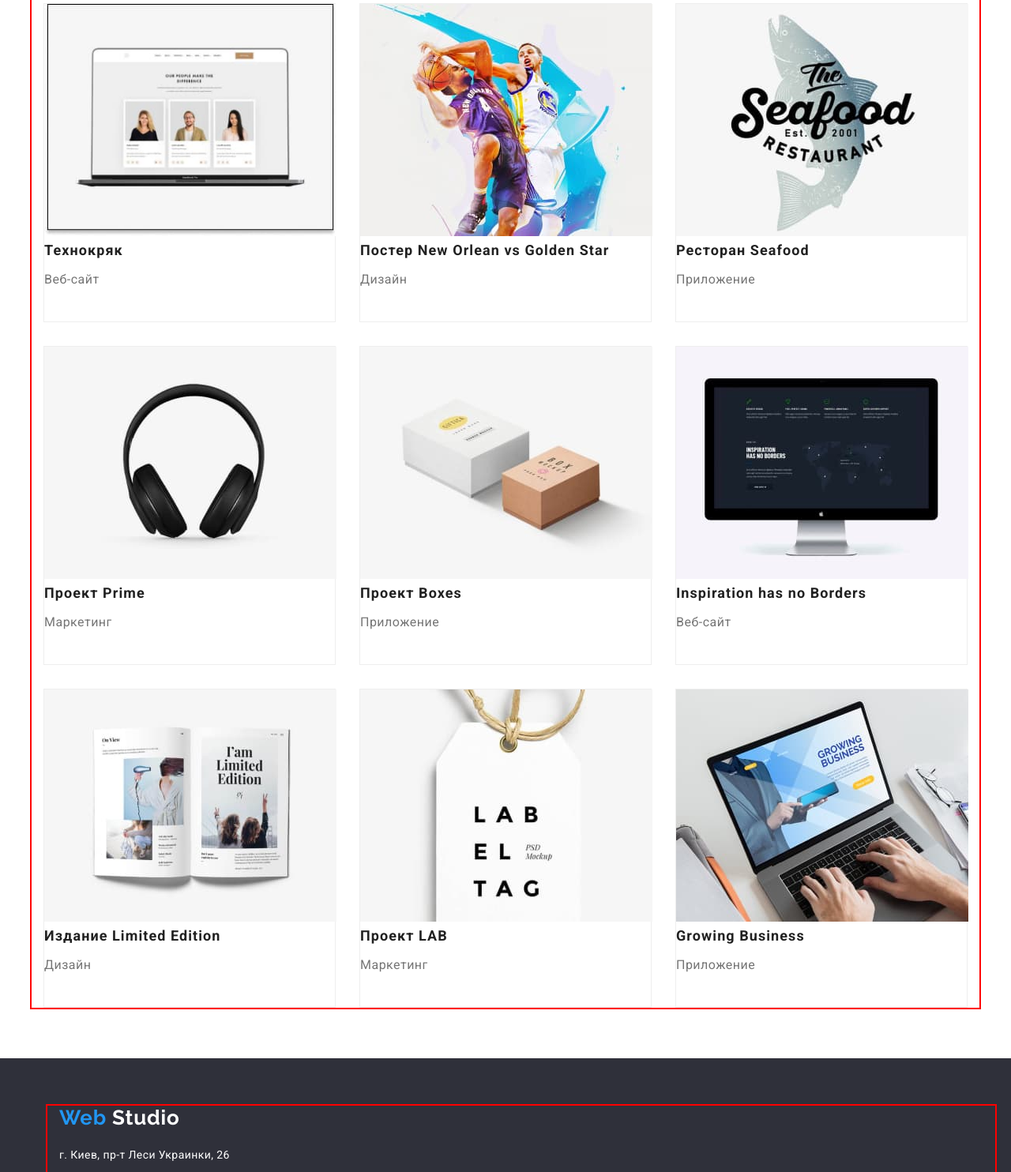
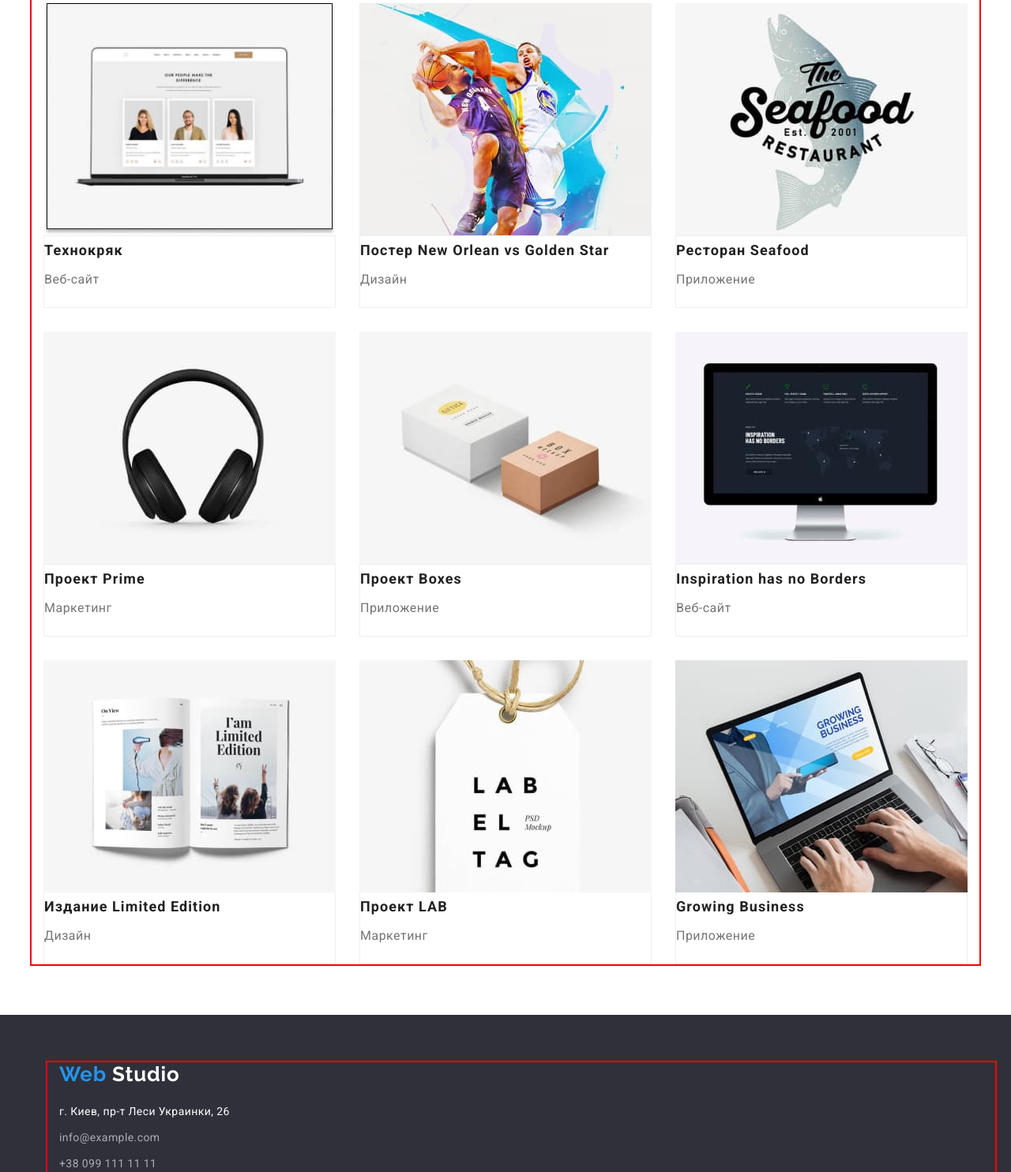
Before and after one commit to OksanaZhmurko/goit-markup-hw-03, a plain HTML site: page potrfolio.html in a window 1280 px wide. Shown: the part 278-1762 px from the top of the page at 79% size. Drawn offline with nearby package versions, Linux system fonts and the light colour scheme.

Commit message:
изменение нижней рамки

```diff
--- a/css/styles.css
+++ b/css/styles.css
@@ -461,16 +461,13 @@ cursor: pointer;
 }
 
 .section-item{
-    width: calc (100% / 3 - 30px);
-    margin-left: 30px;
-    margin-bottom: 30 px;
+width: calc (100% / 3 - 30px);
+margin-left: 30px;
+margin-bottom: 30 px;
 }
 
 .border {
-width: 370px;
-height: 404px;
-left: 215px;
-top: 262px;
+border-top: none;
 border: 1px solid #EEEEEE;
 box-sizing: border-box;
 margin-bottom: 30px;
@@ -479,13 +476,9 @@ margin-bottom: 30px;
 
 
 .section-border{
-width: 370px;
-height: 404px;
-left: 215px;
-top: 262px;
 border: 1px solid #EEEEEE;
 box-sizing: border-box;
-
+border-top: none;
 }
 
 
--- a/potrfolio.html
+++ b/potrfolio.html
@@ -69,7 +69,6 @@
         <h2 class="visually-hidden">Наши работы</h2>
         <ul class="section-list">
           <li class="section-item">
-            <div class="border">
             <img
               src="./imagesportfolio/технокряк.jpg"
               alt="Технокряк"
@@ -77,12 +76,12 @@
               height="294"
               class="work-img"
             />
+            <div class="border">
             <h3 class="section-title">Технокряк</h3>
             <p class="section-text">Веб-сайт</p>
           </div>
           </li>
         <li class="section-item">
-            <div class="border">
             <img
               src="./imagesportfolio/постер.jpg"
               alt="Постер New Orlean vs Golden Star"
@@ -90,12 +89,12 @@
               height="294"
               class="work-img"
             />
+            <div class="border">
             <h3 class="section-title">Постер New Orlean vs Golden Star</h3>
             <p class="section-text">Дизайн</p>
             </div>
           </li>
           <li class="section-item">
-            <div class="border">
             <img
               src="./imagesportfolio/ресторан.jpg"
               alt="Ресторан Seafood"
@@ -103,12 +102,12 @@
               height="294"
               class="work-img"
             />
+            <div class="border">
             <h3 class="section-title">Ресторан Seafood</h3>
             <p class="section-text">Приложение</p>
             </div>
           </li>
           <li class="section-item">
-            <div class="border">
             <img
               src="./imagesportfolio/проект прайм.jpg"
               alt="Проект Prime"
@@ -116,12 +115,12 @@
               height="294"
               class="work-img"
             />
+            <div class="border">
             <h3 class="section-title">Проект Prime</h3>
             <p class="section-text">Маркетинг</p>
             </div>
           </li>
           <li class="section-item">
-            <div class="border">
             <img
               src="./imagesportfolio/проект боксес.jpg"
               alt="Проект Boxes"
@@ -129,12 +128,12 @@
               height="294"
               class="work-img"
             />
+            <div class="border">
             <h3 class="section-title">Проект Boxes</h3>
             <p class="section-text">Приложение</p>
             </div>
           </li>
           <li class="section-item">
-            <div class="border">
             <img
               src="./imagesportfolio/инспирейшн.jpg"
               alt="Inspiration has no Borders"
@@ -142,12 +141,12 @@
               height="294"
               class="work-img"
             />
+            <div class="border">
             <h3 class="section-title">Inspiration has no Borders</h3>
             <p class="section-text">Веб-сайт</p>
             </div>
           </li>
           <li class="section-item">
-            <div class="section-border">
             <img
               src="./imagesportfolio/издание.jpg"
               alt="Издание Limited Edition"
@@ -155,12 +154,12 @@
               height="294"
               class="work-img"
             />
+            <div class="section-border">
             <h3 class="section-title">Издание Limited Edition</h3>
             <p class="section-text">Дизайн</p>
             </div>
           </li>
           <li class="section-item">
-            <div class="section-border">
             <img
               src="./imagesportfolio/проект лаб.jpg"
               alt="Проект LAB"
@@ -168,12 +167,12 @@
               height="294"
               class="work-img"
             />
+            <div class="section-border">
             <h3 class="section-title">Проект LAB</h3>
             <p class="section-text">Маркетинг</p>
             </div>
           </li>
           <li class="section-item">
-            <div class="section-border">
             <img
               src="./imagesportfolio/бизнес.jpg"
               alt="Growing Business"
@@ -181,6 +180,7 @@
               height="294"
               class="work-img"
             />
+            <div class="section-border">
             <h3 class="section-title">Growing Business</h3>
             <p class="section-text">Приложение</p>
             </div>
```
